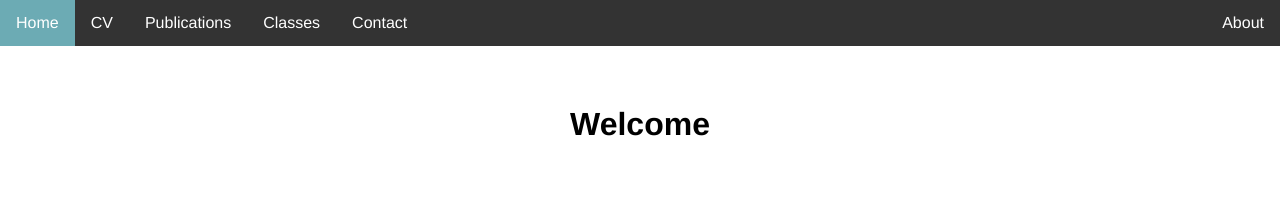
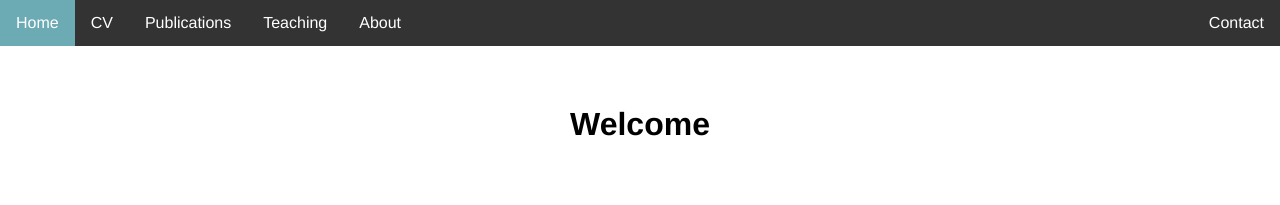
Before and after one commit to kevinjpatton/kevinjpatton.github.io, a Jekyll site: the page built from index.html, in a window 1280 px wide. Shown: the top 205 px of the page. Built offline with Jekyll 4.4.1, drawn with Linux system fonts in a browser that asks for light colours; Markdown is read by kramdown in place of the engine named in the settings.

Commit message:
Update default.html

```diff
--- a/_layouts/default.html
+++ b/_layouts/default.html
@@ -46,9 +46,9 @@ ul.topnav li.right {float: right;}
   <li><a class="active" href="/">Home</a></li>
   <li><a href="/cv">CV</a></li>
   <li><a href="/pubs">Publications</a></li>
-  <li class="right"><a href="/about">About</a></li>
-	<li><a href="/teaching">Classes</a></li>
-	<li><a href="/contact">Contact</a></li>
+  <li class="right"><a href="/contact">Contact</a></li>
+	<li><a href="/teaching">Teaching</a></li>
+	<li><a href="/about">About</a></li>
 </ul>
 
 <div class="container">
```
